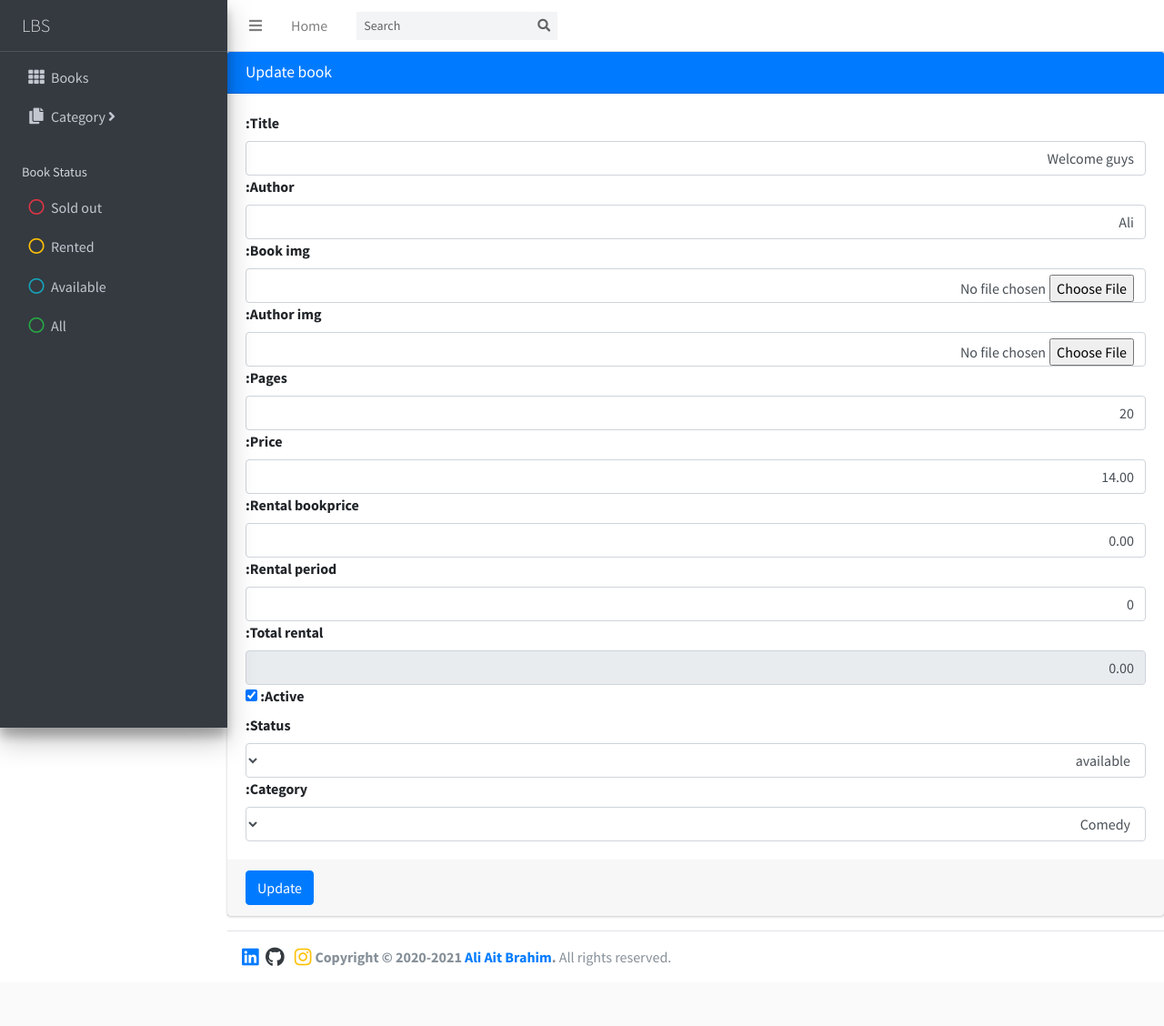
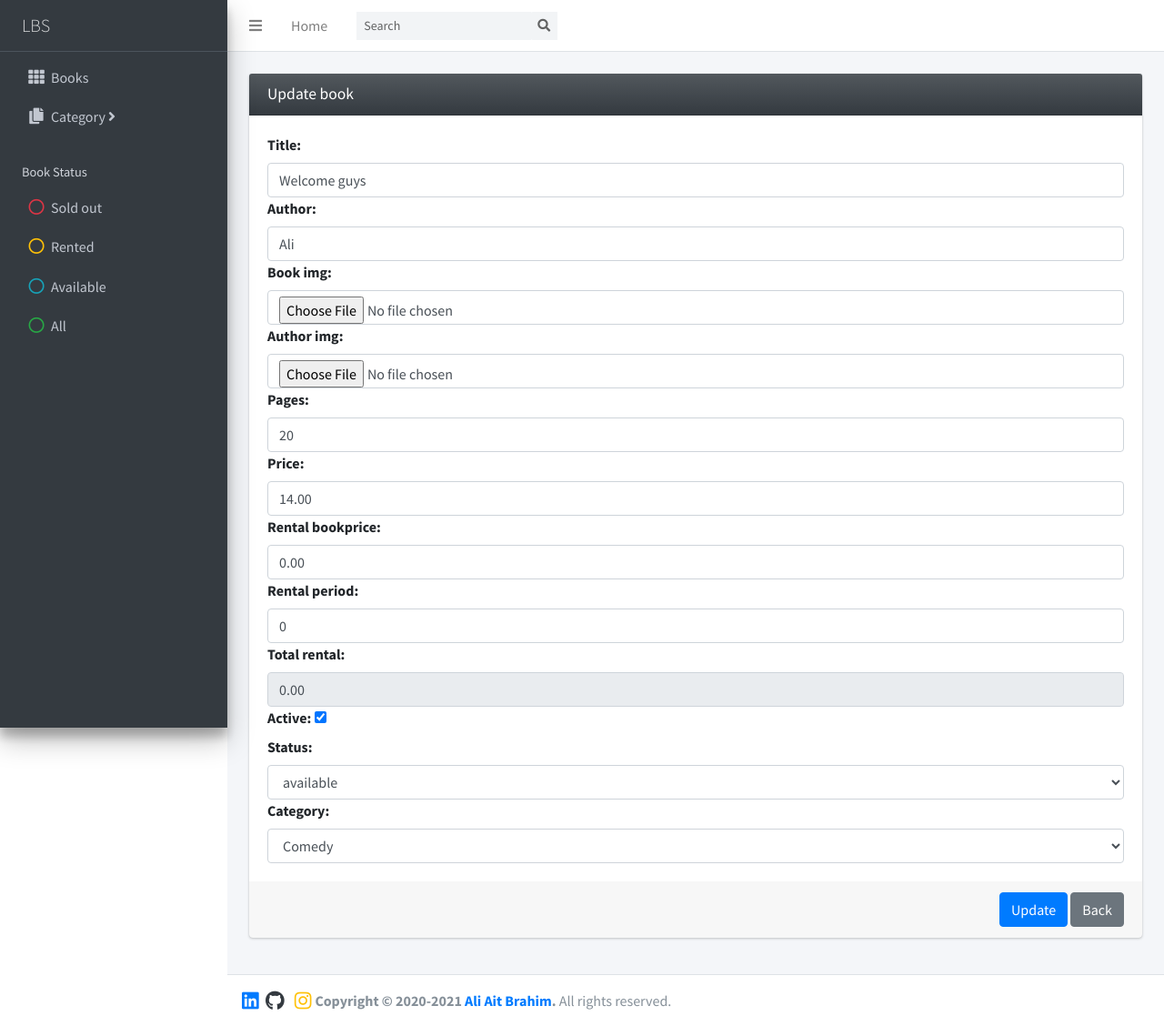
Before and after one commit to AliAbDev11/library-management-system, a Django app: page /update/14 in a window 1280 px wide. Shown: the whole page at 91% size. Before the commit the page ends 1062 px from the top, so only its background shows below. Run offline with Django 5.2, Linux system fonts and the light colour scheme; data comes from the database, SQL or seed files in the repository; some libraries are stand-ins or nearby versions.

Commit message:
Update update.html
- Add background color, and padding also back buttom

```diff
--- a/lmsdashboard/templates/pages/update.html
+++ b/lmsdashboard/templates/pages/update.html
@@ -1,12 +1,12 @@
 {% extends "base.html" %}
 {% block content %}
-<div style="direction: rtl;" class="wrapper">
+<div style="direction: ltr;" class="wrapper">
 
     <!-- Content Wrapper. Contains page content -->
-    <div   class="content-wrapper">
+    <div   class="content-wrapper p-4">
         <!-- Content Header (Page header) -->
-  <div  class="card card-primary">
-      <div class="card-header">
+  <div  class="card">
+      <div class="card-header bg-gradient-gray-dark">
         <h3 class="card-title">Update book</h3>
       </div>
       <!-- /.card-header -->
@@ -19,7 +19,10 @@
         <!-- /.card-body -->
 
         <div class="card-footer">
-          <button type="submit" class="btn btn-primary">Update</button>
+          <div class="float-left">
+            <button type="submit" class="btn btn-primary">Update</button>
+            <a href="{% url 'index' %}" type="button" class="btn btn-secondary">Back</a>
+        </div>
         </div>
       </form>
     </div>
```
